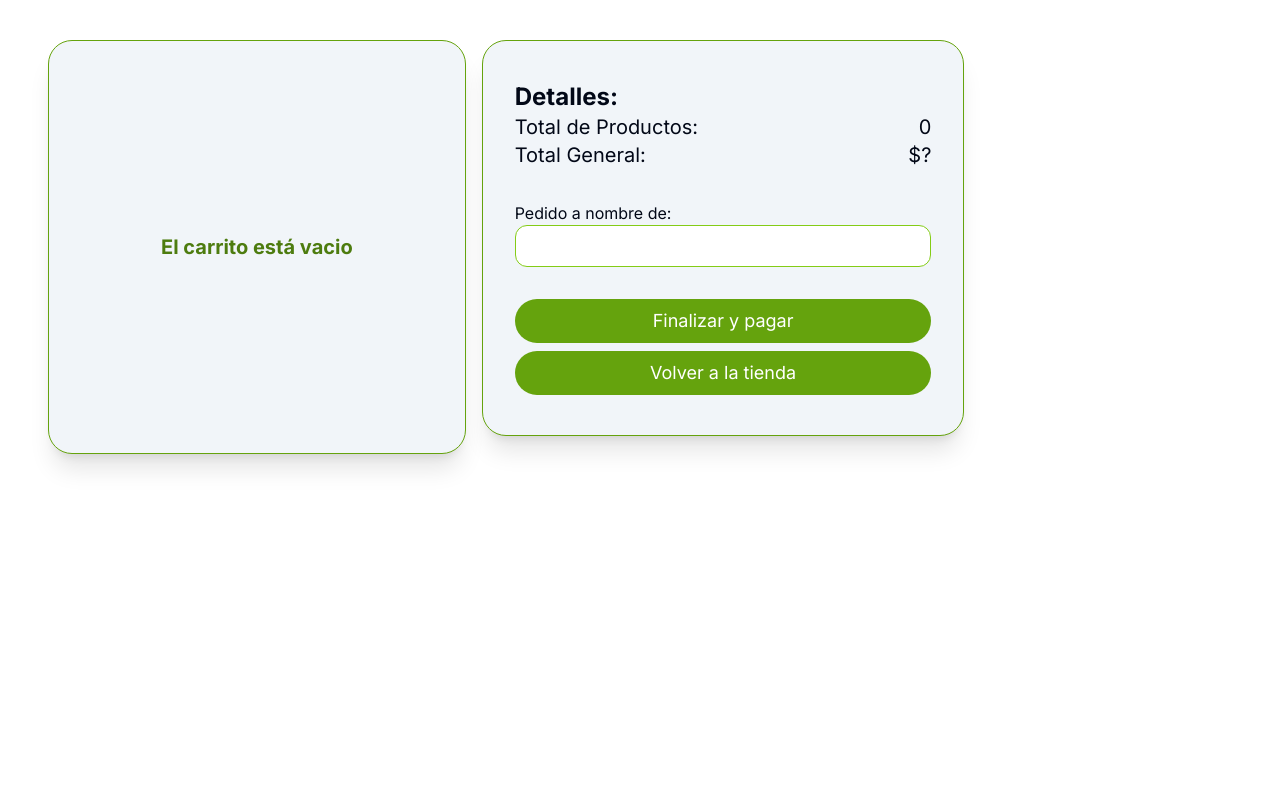
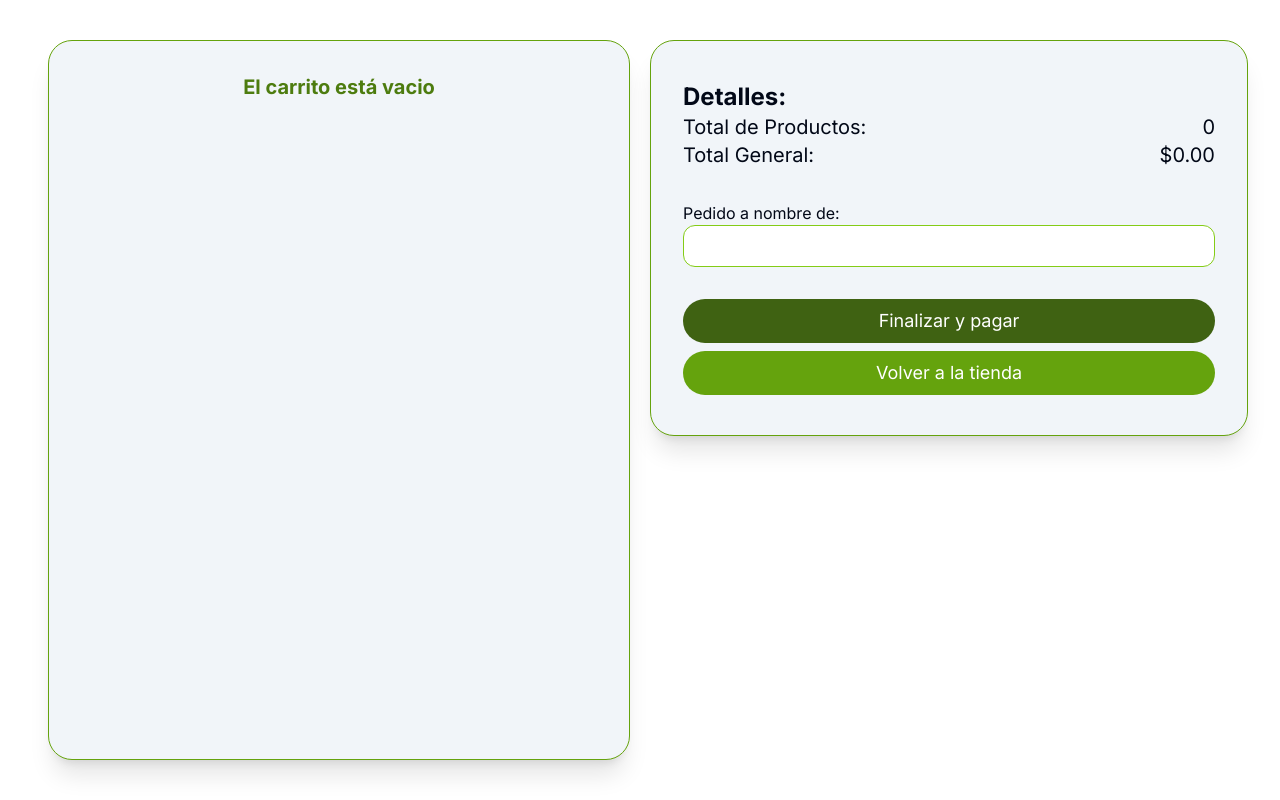
Before and after one commit to Juan-Dingevan/cesca-dingevan-proyecto-nextjs, a Next.js app: page /tests/carrito in a window 1280 px wide. Built offline with nearby package versions, Linux system fonts and the light colour scheme.

Commit message:
Can't press pay with an empty cart.

```diff
--- a/app/components/cart/CartDetails.tsx
+++ b/app/components/cart/CartDetails.tsx
@@ -10,10 +10,11 @@ interface ButtonProps {
     text: string,
     hoverText?: string,
     action: () => void
+    active?: boolean
 }
 
 function VentanitaButton(Props: ButtonProps) {
-    const {text, hoverText, action} = Props;
+    const {text, hoverText, action, active} = Props;
 
     const hoverMain = hoverText ? "md:group-hover:hidden transition-all duration-250" : ""
     const hoverAlt  = hoverText ? "hidden md:group-hover:block" : ""
@@ -31,8 +32,10 @@ function VentanitaButton(Props: ButtonProps) {
                 px-5 py-2
                 text-center
                 hover:transition-colors ease-in-out duration-500
+                disabled:bg-lime-800
             `}
             onClick={action}
+            disabled={!active}
         >
             <p className={hoverMain}>{text}</p>
             <p className={hoverAlt}>{hoverText}</p>
@@ -47,11 +50,14 @@ export default function CartDetails() {
     const price = useFromStore(useCartStore, state => state.totalPrice)
     const [name, setName] = useState('')
 
+    const success_hover_text = "Estas a momentos de disfrutar tu café"
+    const failure_hover_text = "¡Debes tener items en el carrito y haber ingresado tu nombre!"
+
     return(
         <div
 			className={`
 				bg-slate-100
-				h-full
+                w-full
 				p-8
 				flex
 				flex-col
@@ -76,7 +82,7 @@ export default function CartDetails() {
 
                 <div className="text-xl text-grey-800 flex flex-row justify-between">
                     <p>Total General:</p>
-                    <p>${price ? (price / 100).toFixed(2) : "?"}</p>
+                    <p>${price ? (price / 100).toFixed(2) : "0.00"}</p>
                 </div>
             </div>
 
@@ -97,8 +103,9 @@ export default function CartDetails() {
                 <div className="mb-2 flex flex-col">
                     <VentanitaButton
                         text={"Finalizar y pagar"}
-                        hoverText={"Estas a momentos de disfrutar tu café"}
+                        hoverText={name.length > 0 && items! > 0 ? success_hover_text : failure_hover_text}
                         action={() => {payment(cart!, name)}}
+                        active={name.length > 0 && items! > 0}
                     />
                 </div>
                 <div className="mb-2 flex flex-col">
@@ -106,6 +113,7 @@ export default function CartDetails() {
                         text={"Volver a la tienda"}
                         hoverText={"¿Te quedaste con ganas de algo?"}
                         action={() => router.back()}
+                        active={true}
                     />
                 </div>
             </div>
--- a/app/components/cart/ShoppingCartDisplay.tsx
+++ b/app/components/cart/ShoppingCartDisplay.tsx
@@ -7,11 +7,22 @@ import CartCard from "./CartCard";
 export default function ShoppingCartDisplay() {
     const cart = useFromStore(useCartStore, state => state.cart)
 
+	const NoItemsInCart = () => {
+		return (
+			<div className="flex flex-col justify-center items-center">
+				<p className="text-xl font-bold text-lime-700">
+					El carrito está vacio
+				</p>
+			</div>
+		)
+	}
+
     return(
         <div
 			className={`
 				bg-slate-100
 				h-full
+				w-full
 				p-8
 				flex
 				flex-col
@@ -30,11 +41,7 @@ export default function ShoppingCartDisplay() {
 				<CartCard key={product.id} product={product}/>
 			))}
 
-			{cart && cart.length == 0 &&
-				<p className="text-xl font-bold text-lime-700 px-20 py-40">
-					El carrito está vacio
-				</p>
-			}
+			{cart && cart.length == 0 && <NoItemsInCart />}
 
         </div>
     )
--- a/app/tests/carrito/page.tsx
+++ b/app/tests/carrito/page.tsx
@@ -6,9 +6,13 @@ import React from 'react'
 
 const CarritoPage = () => {
   return (
-    <div className="p-10 flex flex-col md:flex-row min-h-screen max-h-screen">
-      <ShoppingCartDisplay />
-      <CartDetails />
+    <div className="p-10 grid grid-cols-1 md:grid-cols-2 gap-x-1 gap-y-1 min-h-screen">
+      <div className="flex justify-center items-center">
+        <ShoppingCartDisplay />
+      </div>
+      <div className="">
+        <CartDetails />
+      </div>
     </div>
   )
 }
```
